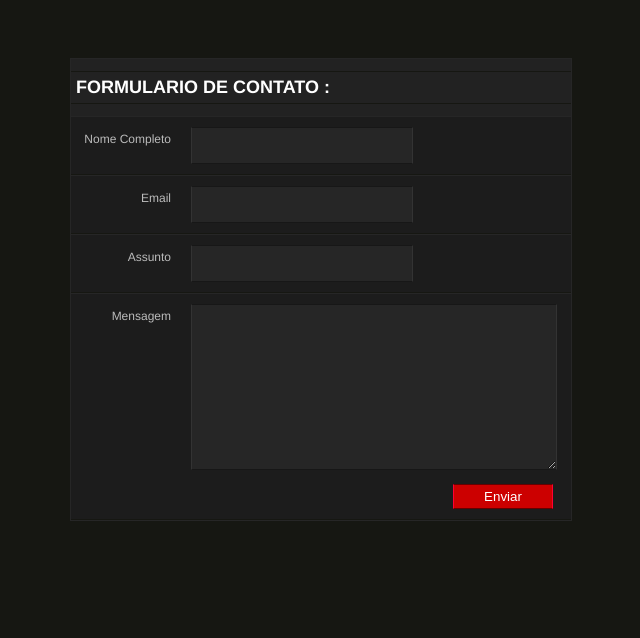
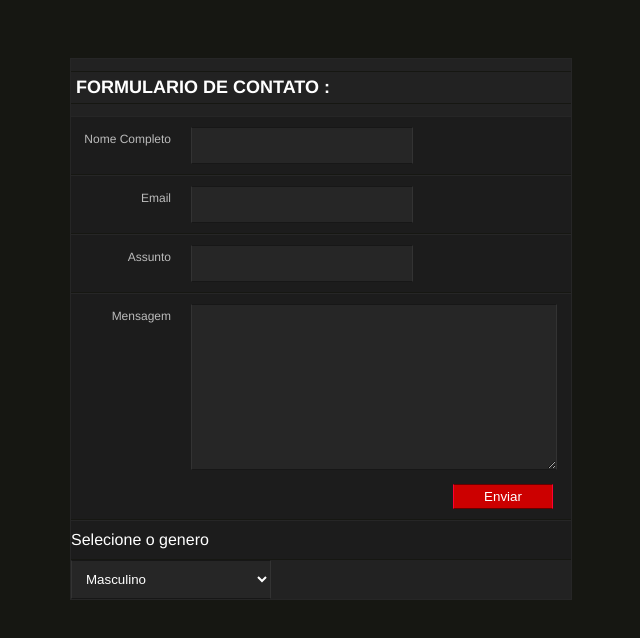
Before and after one commit to stefanenuessemeyer/aprendendo-git, a plain HTML site: page index.html in a window 1280 px wide. Shown: the whole page, without its empty margins (319-959 px from the left). Drawn offline with Linux system fonts and the light colour scheme.

Commit message:
colocado componente de genero

```diff
--- a/index.html
+++ b/index.html
@@ -32,6 +32,11 @@
                 <textarea class="message" name="feedback" id="feedback"></textarea>
                 <input type="button" class="button" value="Enviar" />
             </label>
+            <label for="gender">Selecione o genero</label>
+            <select name="gender" id="gender" class="input_text">
+                <option value="M">Masculino</option>
+                <option value="F">Feminino</option>
+            </select>
         </div>
     </form>
 </body>
```
